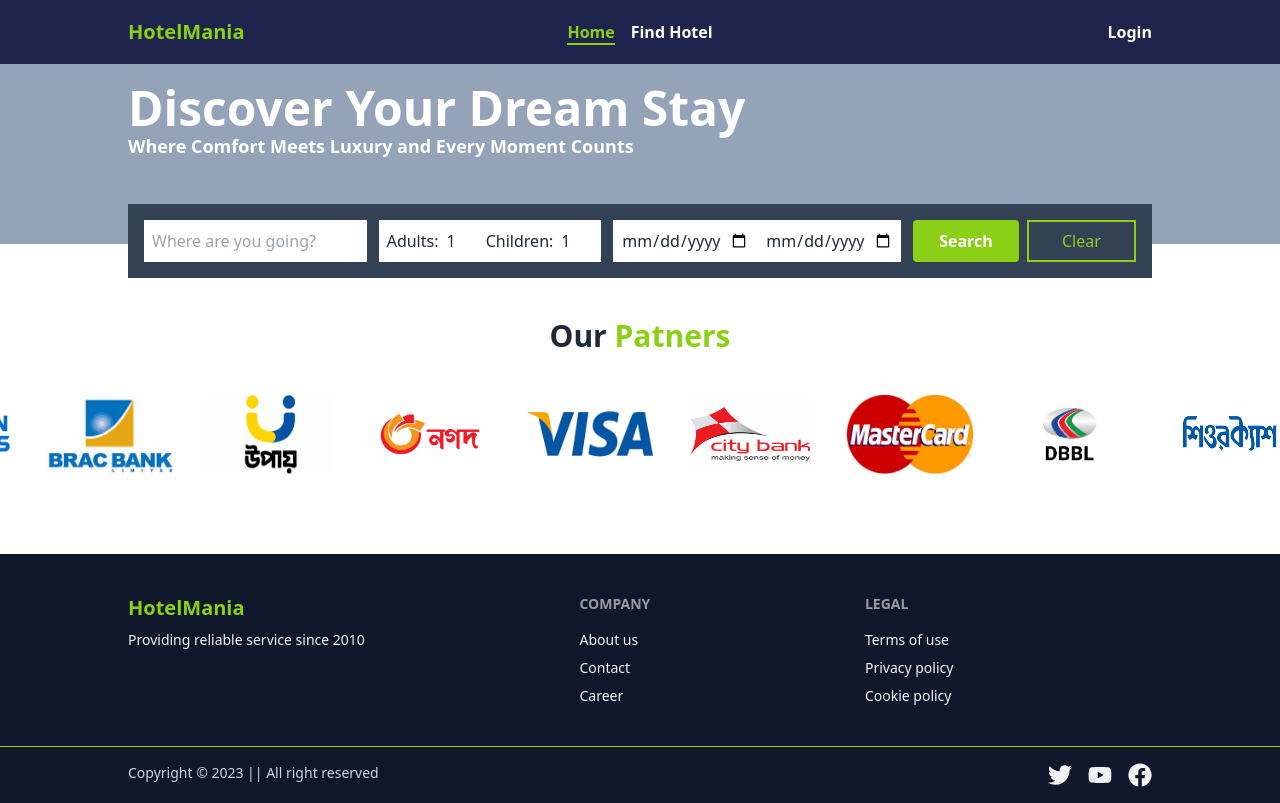
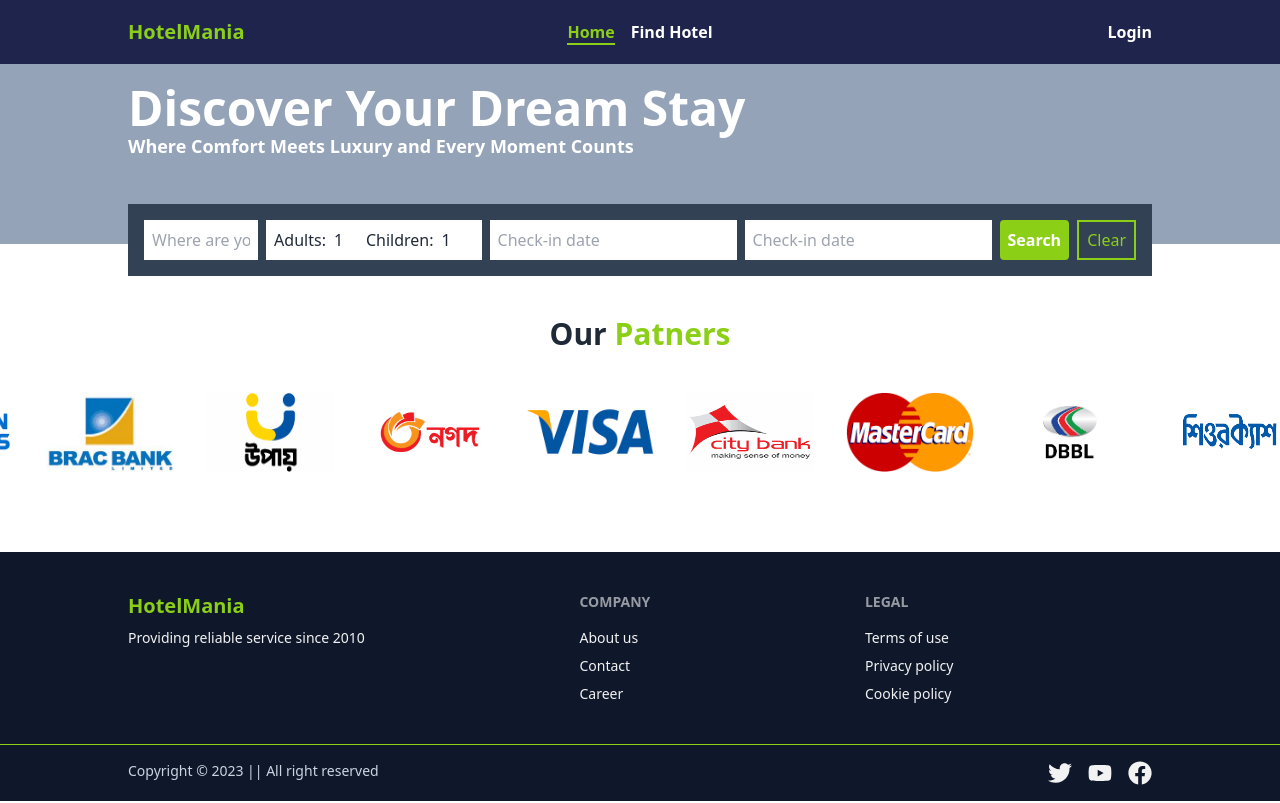
Before and after one commit to ihsajjad/HotelMania-MERN-Application, a React (Vite) app in the folder frontend/: page / in a window 1280 px wide. Built offline with nearby package versions, Linux system fonts and the light colour scheme; no server answers.

Commit message:
Frontend: created search context

```diff
--- a/frontend/package.json
+++ b/frontend/package.json
@@ -14,6 +14,7 @@
     "lottie-react": "^2.4.0",
     "match-sorter": "^6.3.4",
     "react": "^18.2.0",
+    "react-datepicker": "^6.6.0",
     "react-dom": "^18.2.0",
     "react-fast-marquee": "^1.6.4",
     "react-hook-form": "^7.51.2",
@@ -25,6 +26,7 @@
   },
   "devDependencies": {
     "@types/react": "^18.2.66",
+    "@types/react-datepicker": "^6.2.0",
     "@types/react-dom": "^18.2.22",
     "@typescript-eslint/eslint-plugin": "^7.2.0",
     "@typescript-eslint/parser": "^7.2.0",
--- a/frontend/src/components/Header.tsx
+++ b/frontend/src/components/Header.tsx
@@ -1,3 +1,6 @@
+import DatePicker from "react-datepicker";
+import "react-datepicker/dist/react-datepicker.css";
+
 const Header = () => {
   return (
     <div>
@@ -7,7 +10,7 @@ const Header = () => {
           Where Comfort Meets Luxury and Every Moment Counts
         </p>
       </div>
-      <div className="bg-slate-700 lg:-mt-10 md:-mt-16 -mt-20 xl:mx-32 lg:mx-20 md:mx-10 mx-4 max-w-screen-lg grid lg:grid-cols-[1fr_1fr_1fr_1fr] md:grid-cols-[2fr_2fr] gap-3 p-4">
+      <div className="bg-slate-700 lg:-mt-10 md:-mt-16 -mt-20 xl:mx-32 lg:mx-20 md:mx-10 mx-4 max-w-screen-lg grid lg:grid-cols-[2fr_2fr_1fr_1fr_2fr] md:grid-cols-2 gap-2 p-4">
         <input
           type="text"
           placeholder="Where are you going?"
@@ -33,17 +36,22 @@ const Header = () => {
             />
           </label>
         </div>
-        <div className="flex bg-white items-center">
-          <input
-            type="date"
-            placeholder="Check-in Date"
-            className="outline-none p-2 lg:max-w-36 w-1/2"
+        <div className="flex gap-2 bg-white ">
+          <DatePicker
+            startDate={new Date()}
+            endDate={new Date()}
+            onChange={() => {}}
+            placeholderText="Check-in date"
+            className=" focus:outline-none p-2 w-fit"
           />
-          {/* <span className="font-bold text-slate-500">To</span> */}
-          <input
-            type="date"
-            placeholder="Check-out Date"
-            className="outline-none p-2 lg:max-w-36 w-1/2"
+        </div>
+        <div className="flex gap-2 bg-white ">
+          <DatePicker
+            startDate={new Date()}
+            endDate={new Date()}
+            onChange={() => {}}
+            placeholderText="Check-in date"
+            className=" focus:outline-none p-2"
           />
         </div>
         <div className="flex gap-2">
--- /dev/null
+++ b/frontend/src/contexts/SearchContext.tsx
@@ -0,0 +1,90 @@
+import { ReactNode, createContext, useState } from "react";
+
+export type SearchContextType = {
+  destination: string;
+  adultCount: number;
+  childCount: number;
+  checkInDate: Date;
+  checkOutDate: Date;
+  hotelId: string;
+  saveSearchValues: (
+    destination: string,
+    adultCount: number,
+    childCount: number,
+    checkInDate: Date,
+    checkOutDate: Date
+  ) => void;
+};
+
+export const SearchContext = createContext<SearchContextType | undefined>(
+  undefined
+);
+
+export const SearchContextProvider = ({
+  children,
+}: {
+  children: ReactNode;
+}) => {
+  const [destination, setDestination] = useState<string>(
+    () => sessionStorage.getItem("destination") || ""
+  );
+  const [adultCount, setAdultCount] = useState<number>(() =>
+    parseInt(sessionStorage.getItem("adultCount") || "1")
+  );
+  const [childCount, setChildCount] = useState<number>(() =>
+    parseInt(sessionStorage.getItem("childCount") || "1")
+  );
+  const [checkInDate, setCheckInDate] = useState<Date>(
+    () =>
+      new Date(
+        sessionStorage.getItem("checkInDate") || new Date().toISOString()
+      )
+  );
+  const [checkOutDate, setCheckOutDate] = useState<Date>(
+    () =>
+      new Date(
+        sessionStorage.getItem("checkOutDate") || new Date().toISOString()
+      )
+  );
+  const [hotelId, setHotelId] = useState<string>(
+    () => sessionStorage.getItem("hotelId") || ""
+  );
+
+  const saveSearchValues = (
+    destination: string,
+    adultCount: number,
+    childCount: number,
+    checkInDate: Date,
+    checkOutDate: Date,
+    hotelId?: string
+  ) => {
+    setDestination(destination);
+    setAdultCount(adultCount);
+    setChildCount(childCount);
+    setCheckInDate(checkInDate);
+    setCheckOutDate(checkOutDate);
+    if (hotelId) setHotelId(hotelId);
+
+    sessionStorage.setItem("destination", destination);
+    sessionStorage.setItem("adultCount", adultCount.toString());
+    sessionStorage.setItem("childCount", childCount.toString());
+    sessionStorage.setItem("checkInDate", checkInDate.toString());
+    sessionStorage.setItem("checkOutDate", checkOutDate.toString());
+  };
+
+  return (
+    <SearchContext.Provider
+      value={{
+        destination,
+        adultCount,
+        childCount,
+        checkInDate,
+        checkOutDate,
+        hotelId,
+        saveSearchValues,
+      }}
+    >
+      {children}
+    </SearchContext.Provider>
+  );
+};
--- a/frontend/src/contexts/UseContexts.tsx
+++ b/frontend/src/contexts/UseContexts.tsx
@@ -1,7 +1,13 @@
 import { useContext } from "react";
 import { AppContext, ContextType } from "./AppContext";
+import { SearchContext, SearchContextType } from "./SearchContext";
 
 export const useAppContext = () => {
   const context = useContext(AppContext);
   return context as ContextType;
 };
+
+export const useSearchContext = () => {
+  const searchContext = useContext(SearchContext);
+  return searchContext as SearchContextType;
+};
```
Also changed, not shown: 1 other file (tests, documents, lock files or other folders).
